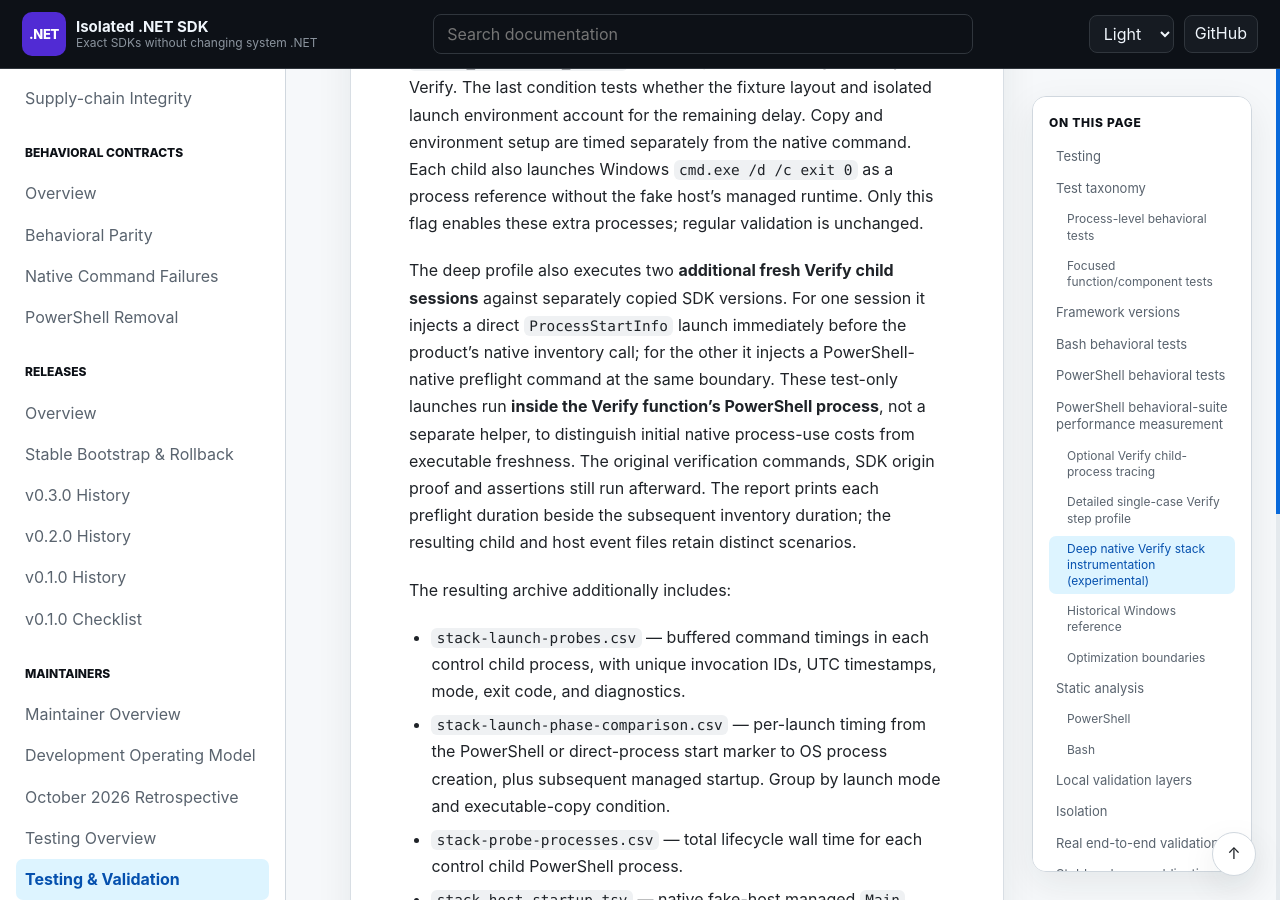
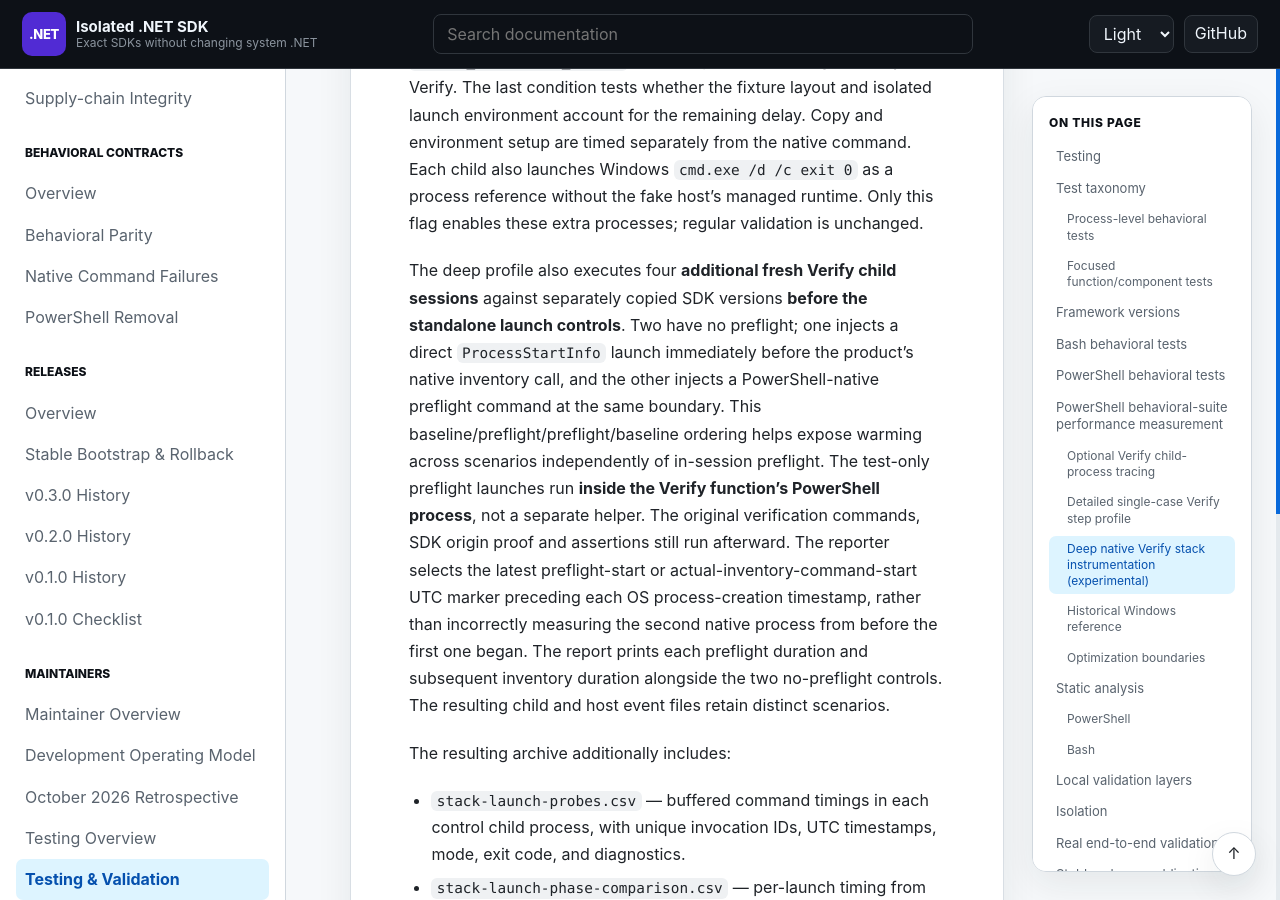
Before and after one commit to infoconex/isolated-dotnet-sdk, a Jekyll site: the page built from docs/maintainers/testing/testing.md, in a window 1280 px wide and 900 px high, scrolled down 9531 px. Built offline with Jekyll 4.4.1, drawn with Linux system fonts in a browser that asks for light colours; our own code applies the rules of GitHub Pages for plain Markdown files.

Commit message:
docs(test): explain balanced in-session launch experiment and corrected per-command timestamp attribution

```diff
--- a/docs/maintainers/testing/testing.md
+++ b/docs/maintainers/testing/testing.md
@@ -264,16 +264,22 @@ Each child also launches Windows `cmd.exe /d /c exit 0` as a process
 reference without the fake host's managed runtime. Only this flag enables
 these extra processes; regular validation is unchanged.
 
-The deep profile also executes two **additional fresh Verify child sessions**
-against separately copied SDK versions. For one session it injects a direct
-`ProcessStartInfo` launch immediately before the product's native inventory
-call; for the other it injects a PowerShell-native preflight command at the
-same boundary. These test-only launches run **inside the Verify function's
-PowerShell process**, not a separate helper, to distinguish initial native
-process-use costs from executable freshness. The original verification
-commands, SDK origin proof and assertions still run afterward. The report
-prints each preflight duration beside the subsequent inventory duration;
-the resulting child and host event files retain distinct scenarios.
+The deep profile also executes four **additional fresh Verify child sessions**
+against separately copied SDK versions **before the standalone launch
+controls**. Two have no preflight; one injects a direct `ProcessStartInfo`
+launch immediately before the product's native inventory call, and the other
+injects a PowerShell-native preflight command at the same boundary. This
+baseline/preflight/preflight/baseline ordering helps expose warming across
+scenarios independently of in-session preflight. The test-only preflight
+launches run **inside the Verify function's PowerShell process**, not a
+separate helper. The original verification commands, SDK origin proof
+and assertions still run afterward. The reporter selects the latest
+preflight-start or actual-inventory-command-start UTC marker preceding each
+OS process-creation timestamp, rather than incorrectly measuring the second
+native process from before the first one began. The report prints each
+preflight duration and subsequent inventory duration alongside the two
+no-preflight controls. The resulting child and host event files retain
+distinct scenarios.
 
 
 The resulting archive additionally includes:
```
